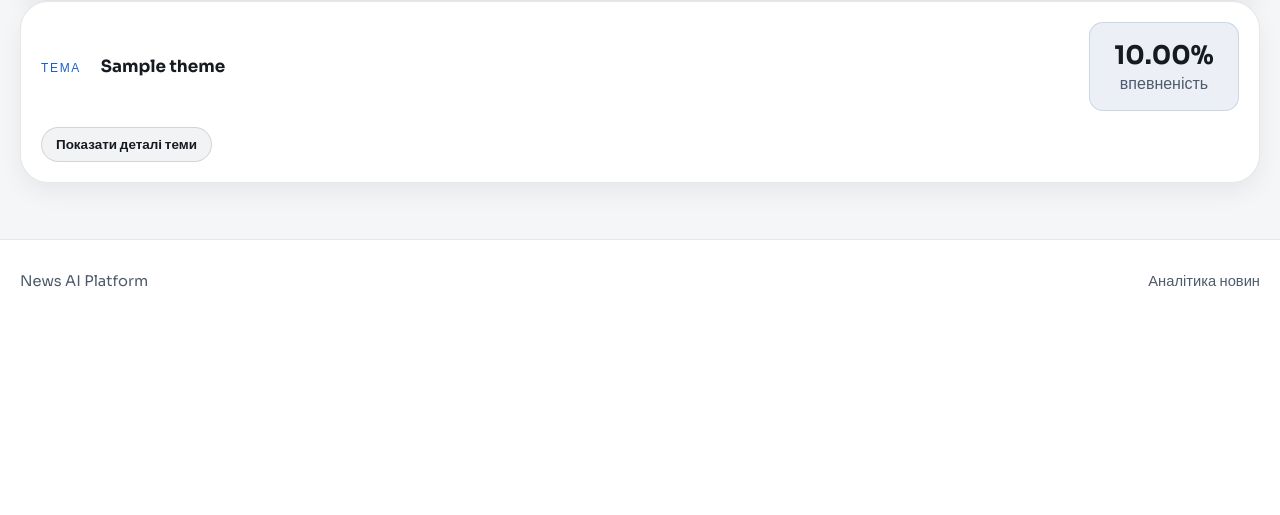
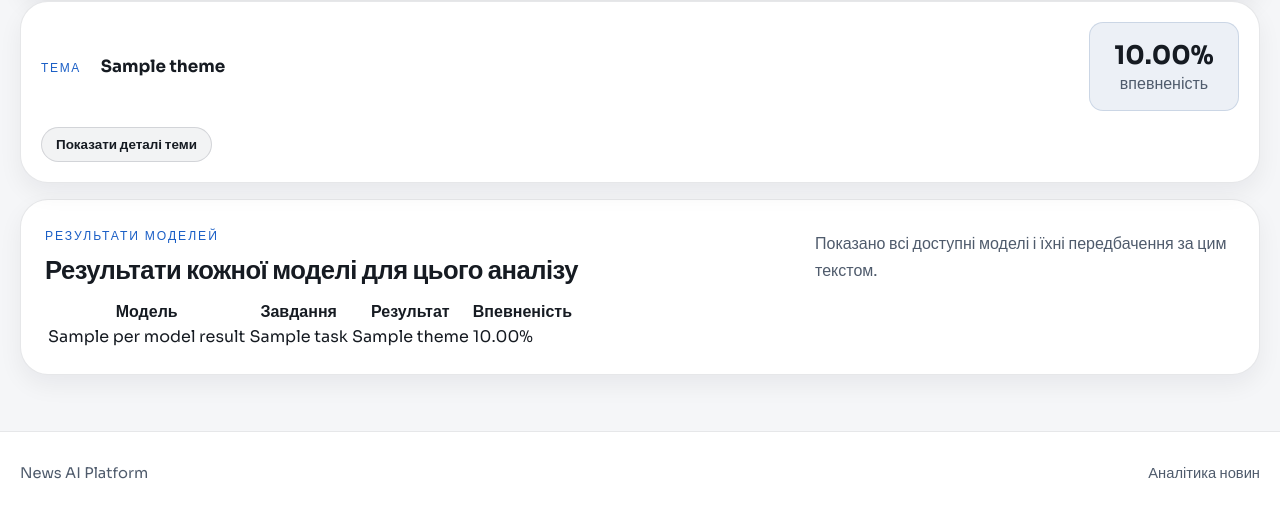
Before and after one commit to yatsenq/Course-Work, a Flask app: template Deployment/flask_app/templates/dashboard.html in a window 1280 px wide. Shown: the part 1363-1878 px from the top of the page. Before the commit the page ends 1650 px from the top, so only its background shows below. Run offline with Flask 3, Linux system fonts and the light colour scheme; the template is opened without the code that fills it: most values are stand-ins (such as "Sample title", 1, 10 or a date in 2020); some libraries are stand-ins or nearby versions.

Commit message:
Render per-model results table in dashboard

```diff
--- a/Deployment/flask_app/templates/dashboard.html
+++ b/Deployment/flask_app/templates/dashboard.html
@@ -179,6 +179,48 @@ block content %}
 			<h2>Результат з'явиться після натискання кнопки.</h2>
 			<p>Встав текст і натисни «Провести аналіз».</p>
 		</article>
+		{% endif %} {% if result.per_model_results %}
+		<section class="card model-results-card">
+			<div class="section-heading compact">
+				<div>
+					<div class="eyebrow">Результати моделей</div>
+					<h2>Результати кожної моделі для цього аналізу</h2>
+				</div>
+				<p>Показано всі доступні моделі і їхні передбачення за цим текстом.</p>
+			</div>
+
+			<div class="table-wrap">
+				<table class="metrics-table">
+					<thead>
+						<tr>
+							<th>Модель</th>
+							<th>Завдання</th>
+							<th>Результат</th>
+							<th>Впевненість</th>
+						</tr>
+					</thead>
+					<tbody>
+						{% for m in result.per_model_results %}
+						<tr
+							class="{% if m.task == 'fake' and m.name == result.fake_label %}is-best{% endif %}"
+						>
+							<td>{{ m.name }}</td>
+							<td>{{ m.task }}</td>
+							<td>
+								{% if m.task == 'fake' %}{{ m.fake_label }}{% else %}{{ m.theme
+								}}{% endif %}
+							</td>
+							<td>
+								{% if m.task == 'fake' %}{{ '%.2f'|format(m.fake_confidence *
+								100) }}%{% else %}{{ '%.2f'|format(m.theme_confidence * 100)
+								}}%{% endif %}
+							</td>
+						</tr>
+						{% endfor %}
+					</tbody>
+				</table>
+			</div>
+		</section>
 		{% endif %} {% if current_user.is_authenticated %}
 		<section class="card history-card short-history" id="history">
 			<div class="section-heading compact">
```
